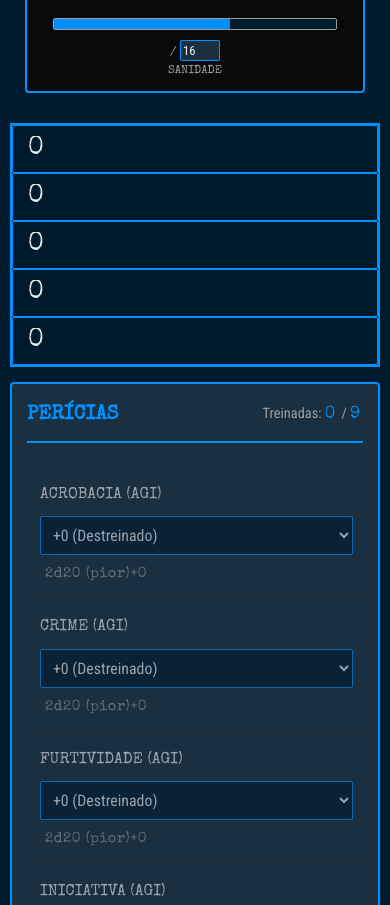
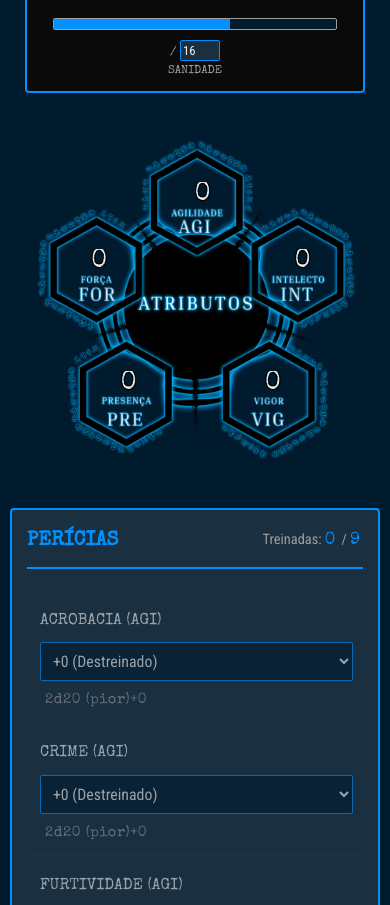
Before and after one commit to patrinhani/Rpg_plataform, a React (Vite) app: page / in a window 390 px wide. Shown: the part 1640-2545 px from the top of the page. Built offline with nearby package versions, Linux system fonts and the light colour scheme.

Commit message:
`Refactor responsive styles in responsive.css and style.css`

```diff
--- a/src/styles/responsive.css
+++ b/src/styles/responsive.css
@@ -1,11 +1,9 @@
 /* css/responsive.css */
 
 /* --- 1. Telas Médias (Tablets, Laptops Pequenos) --- */
-/* Desfaz a grade principal de 2 colunas e empilha tudo */
 @media (max-width: 1100px) {
   .ficha-container {
     grid-template-columns: 1fr;
-    /* Define uma nova ordem de empilhamento mais lógica */
     grid-template-areas:
       "identidade"
       "controles"
@@ -17,15 +15,23 @@
   }
 
   .box-atributos {
-    min-height: 350px; /* Reduz um pouco o hexágono */
-    background-size: contain; /* Garante que ele caiba */
+    /* max-width: 400px; <-- REMOVIDO */
+    /* Agora ele vai ocupar 100% da largura da tela */
+    /* podemos definir um max-width maior se quiser */
+    max-width: 500px; /* Um novo limite, maior, para tablets */
+  }
+
+  /* AJUSTE DE FONTE: Diminui os números dos atributos */
+  input[type="number"].input-hex {
+    font-size: 2.5em;
+    width: 60px;
   }
 }
 
 /* --- 2. Telas Pequenas (Tablets em Retrato, Celulares) --- */
 @media (max-width: 768px) {
   body {
-    font-size: 95%; /* Reduz a fonte base levemente */
+    font-size: 95%;
   }
 
   .ficha-container,
@@ -42,13 +48,13 @@
   .ficha-abas {
     padding: 0 10px;
     gap: 5px;
-    overflow-x: auto; /* Permite rolar as abas se não couberem */
+    overflow-x: auto;
     flex-wrap: nowrap;
   }
   .ficha-aba-link {
     font-size: 1em;
     padding: 8px 12px;
-    flex-shrink: 0; /* Impede que as abas encolham */
+    flex-shrink: 0;
   }
 
   /* Empilhar Recursos */
@@ -69,61 +75,21 @@
     width: 100%;
   }
 
-  /* --- Correção Drástica dos Atributos (Hexágono para Lista) --- */
-  /* O layout do hexágono com 'position: absolute' não é responsivo.
-     A melhor solução é escondê-lo e transformar os inputs numa lista. */
-
+  /* --- Bloco do Hexágono --- */
   .box-atributos {
-    background-image: none !important; /* Remove o hexágono */
-    min-height: auto;
-    gap: 10px;
-    border: 2px solid var(--cor-borda); /* Adiciona borda que foi removida */
-    background-color: var(--cor-caixa); /* Adiciona fundo que foi removido */
+     /* max-width: 350px; <-- REMOVIDO */
+     max-width: 400px; /* Limite para celular */
   }
 
+  /* AJUSTE DE FONTE: Diminui mais os números */
   input[type="number"].input-hex {
-    position: static; /* Remove o posicionamento absoluto */
-    width: 100%;
-    text-align: left;
-    font-size: 1.8em;
-    text-shadow: none;
-    border: 1px solid var(--cor-borda);
-    padding: 10px 15px;
-    display: flex; /* Para alinhar o label do ::before */
-    align-items: center;
-    background-color: var(--cor-fundo); /* Devolve o fundo */
+    font-size: 2.2em;
+    width: 55px;
   }
 
-  /* Adiciona labels via CSS pois não existem no HTML */
-  input[type="number"].input-hex::before {
-    content: attr(id); /* Usa o ID (forca, agilidade...) */
-    font-family: "Special Elite", monospace;
-    color: var(--cor-texto-label);
-    margin-right: 15px;
-    font-size: 0.8em;
-    text-transform: uppercase;
-    width: 80px; /* Alinha os inputs */
-    flex-shrink: 0;
-  }
-
-#for::before {
-    content: "FORÇA:";
-  }
-  #agi::before {
-    content: "AGILIDADE:";
-  }
-  #int::before {
-    content: "INTELECTO:";
-  }
-  #pre::before {
-    content: "PRESENÇA:";
-  }
-  #vig::before {
-    content: "VIGOR:";
-  }
   /* Simplificar lista de Perícias */
   .pericia-item {
-    grid-template-columns: 1fr; /* Empilha tudo */
+    grid-template-columns: 1fr;
     gap: 8px;
     padding: 10px;
   }
@@ -157,17 +123,16 @@
   }
   .modal-abas {
     justify-content: flex-start;
-    overflow-x: auto; /* Permite rolar as abas do modal */
+    overflow-x: auto;
     flex-wrap: nowrap;
-    padding-bottom: 5px; /* Espaço para a barra de rolagem */
+    padding-bottom: 5px;
   }
   .form-custom-grid {
-    grid-template-columns: 1fr; /* Empilha o form de item custom */
+    grid-template-columns: 1fr;
   }
 
-  /* Posições do Parallax (menos exageradas) */
   #parallax-background {
-    display: none; /* Desativa o parallax em celulares para performance */
+    display: none;
   }
 }
 
@@ -175,6 +140,12 @@
 @media (max-width: 480px) {
   body {
     font-size: 90%;
+  }
+
+  /* AJUSTE DE FONTE: Números ainda menores */
+  input[type="number"].input-hex {
+    font-size: 1.8em;
+    width: 45px;
   }
 
   /* Força 1 coluna nos cards de item/ritual */
--- a/src/styles/style.css
+++ b/src/styles/style.css
@@ -366,12 +366,20 @@ textarea {
 /* (Removido o estilo do footer daqui, pois foi corrigido acima) */
 
 /* --- 9. Estilo do Hexágono de Atributos --- */
+
 .box-atributos {
   position: relative;
   background-size: contain;
   background-repeat: no-repeat;
   background-position: center;
-  min-height: 400px;
+
+  /* Força a caixa a ter a proporção da imagem (quadrada) */
+  aspect-ratio: 1 / 1;
+  width: 100%; /* Garante que a caixa ocupe o espaço da coluna */
+  /* max-width: 450px; <-- REMOVIDO */
+  margin-left: auto; /* Centraliza a caixa na coluna */
+  margin-right: auto;
+
   padding: 0;
   border: none;
   background-color: transparent;
@@ -414,24 +422,24 @@ input[type="number"].input-hex {
 
 /* --- 10. Posicionamento dos Inputs --- */
 #forca {
-  top: 30%;
+  top: 32%;
   left: 18%;
 }
 #agilidade {
-  top: 10%;
-  left: 45%;
+  top: 14%;
+  left: 46%;
 }
 #intelecto {
-  top: 30%;
-  left: 72%;
+  top: 32%;
+  left: 73%;
 }
 #presenca {
-  top: 66%;
+  top: 65%;
   left: 26%;
 }
 #vigor {
-  top: 66%;
-  left: 64%;
+  top: 65%;
+  left: 65%;
 }
 /* --- 11. Resumo de Cálculo --- */
 .box-calculo {
```
